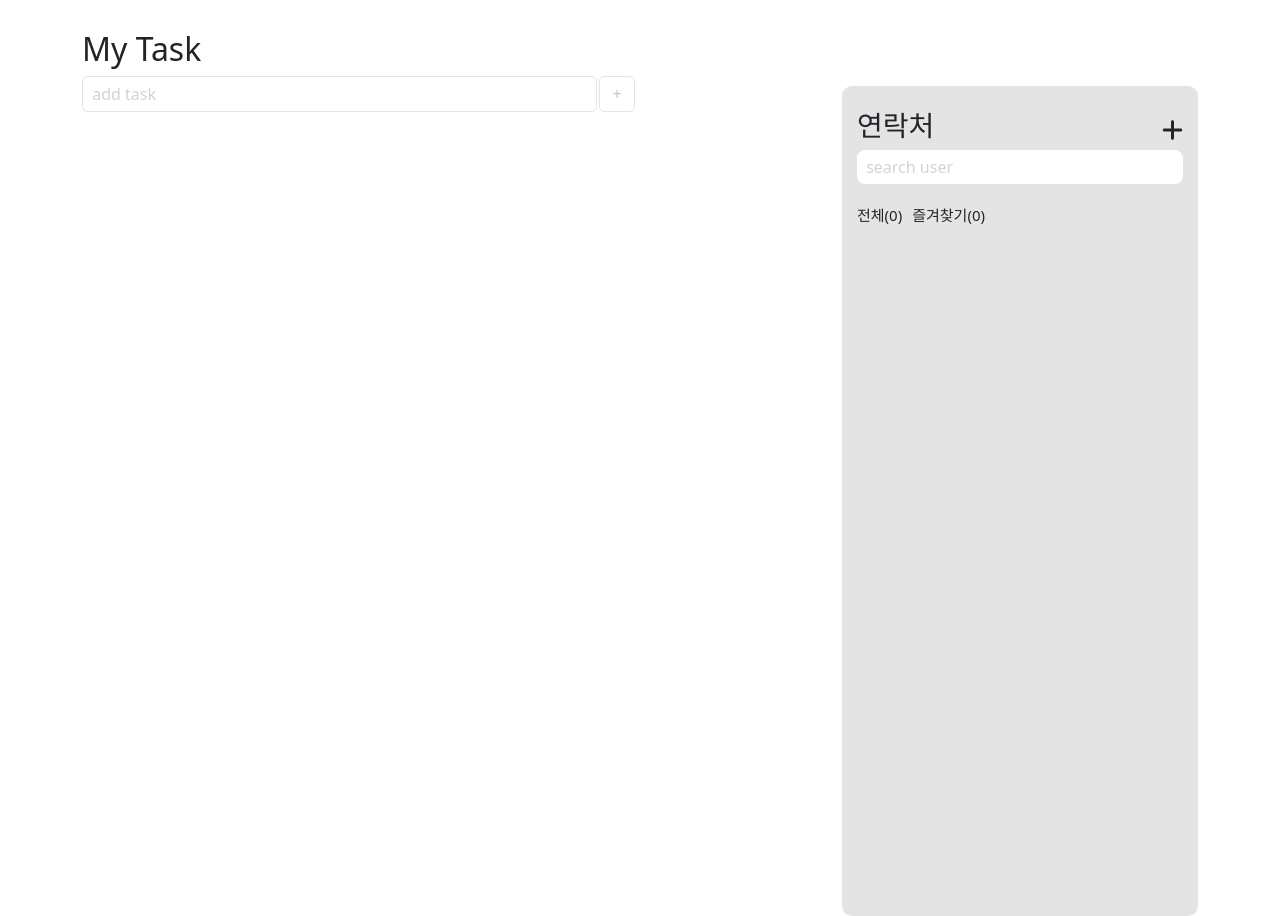
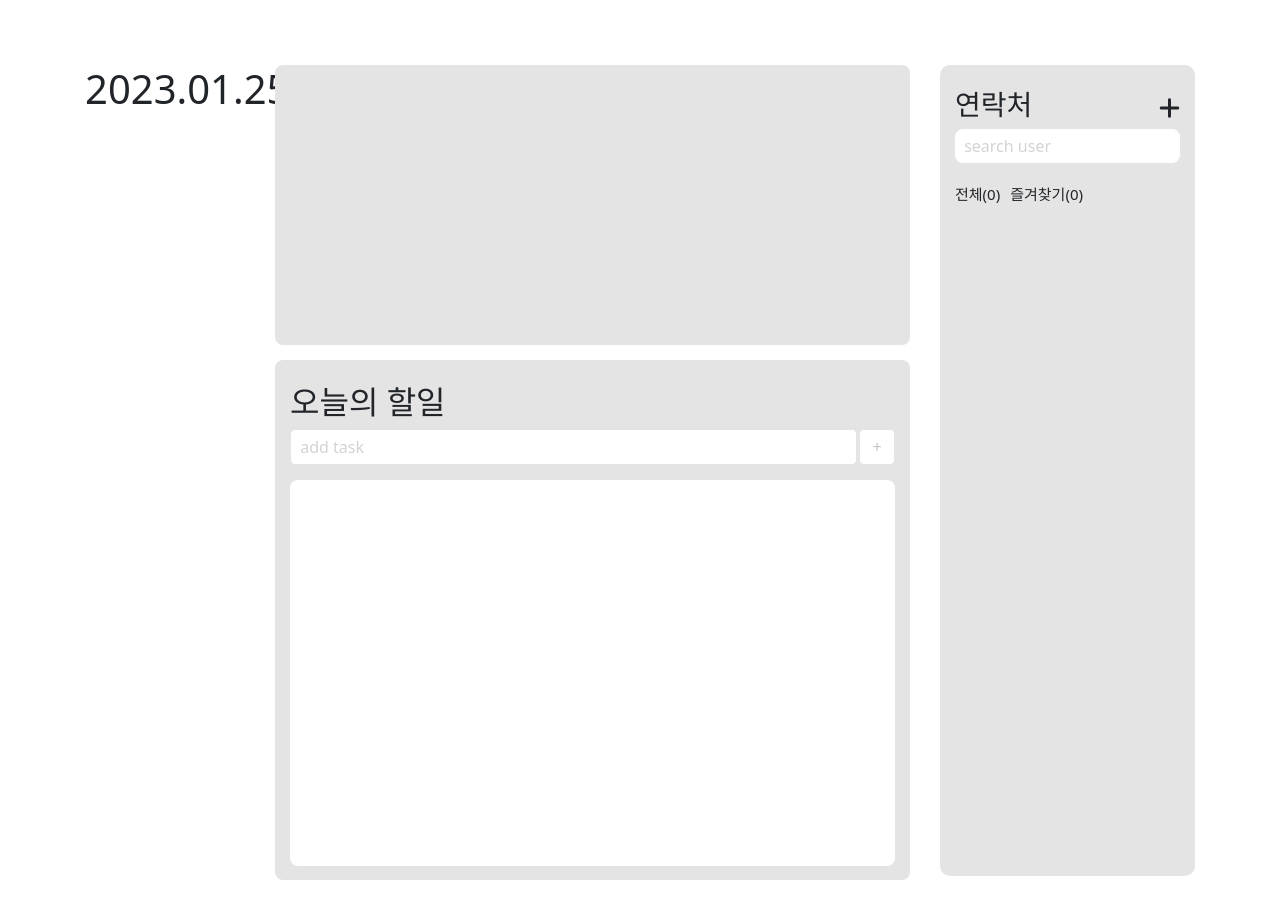
Before and after one commit to JIS0098/react-todo, a React (Create React App) app: page / in a window 1280 px wide. After the commit the page ends 880 px from the top, so only its background shows below. Built offline with nearby package versions, Linux system fonts and the light colour scheme.

Commit message:
ui 정리/ 드래그 임포턴트 만들기

```diff
--- a/src/App.css
+++ b/src/App.css
@@ -1,26 +1,73 @@
 .App {
   padding-top: 30px;
+}
+
+
+.all-screen {
+  display: flex;
+  justify-content: space-around;
+  padding-top: 20px ;
+}
+.all-screen >*{
+  padding: 15px
+}
+.task-main {
+  height: 830px;
 }
 
 .task {
   display: flex;
   justify-content: space-between;
   align-items: center;
-  padding: 3px;
-  width: 90%;
+  width: 100%;
   border-bottom: 1px solid rgb(233, 233, 233);
 }
 
 .task>* {
   margin: 0;
-  padding: 7px;
+  padding: 10px;
+}
+
+.task-important {
+  width: 100%;
+  height: 35%;
+  background-color: #e4e4e4;
+  border-radius: 8px;
+  margin-bottom: 15px;
+  box-sizing: border-box;
+}
+
+.task-board {
+  width: 100%;
+  height: 65%;
+  padding: 15px;
+  background-color: #e4e4e4;
+  border-radius: 8px;
+  padding-top: 22.5px;
+
+}
+
+.task-list {
+  padding: 0 15px;
+  background-color: white;
+  border-radius: 8px;
+  height: 80%;
+}
+
+.task-add {
+  display: flex;
+  justify-content: left;
+  align-items: center;
+  width: 100%;
+  margin-bottom: 15px;
 }
 
 p {
   font-size: 14px;
 }
 
-.number {
+
+.phone-main {
   height: 830px;
 }
 
@@ -28,36 +75,32 @@ p {
   margin-right: 20px;
 }
 
-.phone-book{
+.phone-book {
   background-color: #e4e4e4;
   border-radius: 10px;
-  margin-top: 10px;
-}
-
-.phone-book {
-  height: 100%;
   padding: 15px;
   padding-top: 22.5px;
 }
 
-.phone-save{
-  height:90%;
-  position:relative;
-  top: -767px;
-  background-color:  #e4e4e4;
+.phone-save {
+  height: 93%;
+  position: relative;
+  top: -755px;
+  background-color: #e4e4e4;
   border-radius: 10px;
   transform: scale(0);
   transition: all 0.25s;
+  opacity: 0;
 }
 
-.down{
+.down {
   opacity: 1;
   transform: scale(1);
   transition: all 0.25s;
 }
 
-.list input {
-  width: 70%;
+.task-main input {
+  width: 95%;
   padding: 5px;
   border: 1px solid rgb(228, 228, 228);
   border-radius: 5px;
@@ -76,7 +119,7 @@ input:focus {
   outline: none;
 }
 
-.list button {
+.task-main button {
   margin-left: 2px;
   width: 36px;
   height: 36px;
@@ -86,10 +129,10 @@ input:focus {
   color: rgb(197, 197, 197);
 }
 
-.list button:hover {
+.task-main button:hover {
   border: none;
-  background-color: lightgray;
-  color: rgb(136, 136, 136);
+  background-color: #be79e1;
+  color: rgb(255, 255, 255);
   transition: 0.2s;
 }
 
@@ -103,7 +146,8 @@ h2 {
   cursor: pointer;
 }
 
-.delete:hover {
+.delete:hover,
+.user-delete:hover {
   color: rgb(56, 56, 56);
   transition: all 0.4s;
 }
@@ -182,10 +226,31 @@ h5 {
   margin-top: 20px;
 
 }
-.card-list{
+
+.card-list {
   overflow-y: scroll;
   height: 650px;
 }
+
+.card-list::-webkit-scrollbar {
+  width: 8px;
+  /* 스크롤바의 너비 */
+}
+
+.card-list::-webkit-scrollbar-thumb {
+  height: 30%;
+  /* 스크롤바의 길이 */
+  background: rgb(138, 138, 138);
+  /* 스크롤바의 색상 */
+  border-radius: 10px;
+
+}
+
+.card-list::-webkit-scrollbar-track {
+  background: rgba(138, 138, 138, 0.1);
+  /*스크롤바 뒷 배경 색상*/
+}
+
 .user-menu {
   display: flex;
   justify-content: left;
@@ -203,8 +268,6 @@ h5 {
 .save>* {
   margin-bottom: 8px;
 }
-
-
 
 .save div input {
   width: 100%;
@@ -236,13 +299,19 @@ h5 {
 }
 
 .heart {
-  padding-right: 5px;
+  padding-right: 7px;
   font-size: 18px;
   color: #e4e4e4;
   transition: all 0.2s;
 
 }
-.favorite{
-  color:purple;
+
+.favorite {
+  color: #be79e1;
   transition: all 0.4s;
 }
+
+.user-delete {
+  font-size: 19px;
+  color: #e4e4e4;
+}
--- a/src/App.js
+++ b/src/App.js
@@ -4,9 +4,8 @@ import "./App.css";
 import { useEffect, useState } from "react";
 import Form from 'react-bootstrap/Form';
 import { FontAwesomeIcon } from "@fortawesome/react-fontawesome";
-import { faEraser, faL } from "@fortawesome/free-solid-svg-icons";
-import { faPhone, faEnvelope, faMapMarkerAlt, faPlus ,faHeart } from "@fortawesome/free-solid-svg-icons";
-
+import { faEraser, faL, faTimes } from "@fortawesome/free-solid-svg-icons";
+import { faPhone, faEnvelope, faMapMarkerAlt, faPlus, faHeart, faTimesCircle } from "@fortawesome/free-solid-svg-icons";
 
 function App() {
   var newID = function () { return Math.random().toString(36).substr(2, 16); }
@@ -19,10 +18,10 @@ function App() {
     tel: '',
     email: '',
     company: '',
-    favorite:false
+    favorite: false
   });
-  let [favorite, setFavorite] =useState(false);
-  let [saveOn, setSaveOn] =useState(false)
+  let [favorite, setFavorite] = useState(false);
+  let [saveOn, setSaveOn] = useState(false)
   let { name, tel, email, company } = inputs;
 
   let onChange = (e) => {
@@ -34,8 +33,8 @@ function App() {
 
   };
   let count = 0
-    userList.map((a)=>{
-    if(a.favorite){count++}
+  userList.map((a) => {
+    if (a.favorite) { count++ }
   })
 
   const onReset = () => {
@@ -75,11 +74,19 @@ function App() {
 
   return (
     <div className="App">
-      <Container>
-        <Row>
-          <h2>My Task</h2>
-          <Col className="list" lg={8}>
-            <input className="add-task" onClick={(e) => {
+      <Container className="all">
+        <Row className="all-screen">
+          <Col className="day-main" lg={2}>
+            <h1>2023.01.25</h1>
+          </Col>
+          <Col className="task-main" lg={7}>
+            <div className="task-important">
+
+            </div>
+            <div className="task-board">
+              <h2>오늘의 할일</h2>
+              <div className="task-add">
+                <input onClick={(e) => {
                   if (e.target.value) {
                     e.target.value.innerText = ""
                   }
@@ -97,15 +104,17 @@ function App() {
                   setTask([...todoList])
                   localStorage.setItem('todoList', JSON.stringify(todoList))
                 }}>+</button>
-            <div className="taskList">
+              </div>
+              <div className="task-list">
                 {
                   task.map((a) => {
                     return <Task task={a} setTask={setTask} />
                   })
                 }
               </div>
+            </div>
           </Col>
-          <Col className="number" lg={4}>
+          <Col className="phone-main" lg={3}>
             <div className="phone-book">
               <div className="phone-book-header">
                 <h3>연락처</h3>
@@ -119,26 +128,26 @@ function App() {
               </div>
               <div className="user-list">
                 <div className="user-menu">
-                  <div onClick={()=>{
+                  <div onClick={() => {
                     setFavorite(false)
                   }} >전체({userList.length})</div>
-                  <div onClick={()=>{
+                  <div onClick={() => {
                     setFavorite(true);
                   }}>즐겨찾기({count})</div>
                 </div>
                 <div className="card-list">
                   {
-                  favorite===false?
-                  userList.map((a)=>{
-                    return(
-                      <Card user={a}  setUserList={setUserList}/>
+                    favorite === false ?
+                      userList.map((a) => {
+                        return (
+                          <Card user={a} setUserList={setUserList} />
                         )
                       })
-                  : userList.map((a)=>{
-                    return(
-                     a.favorite?
-                      <Card user={a}  setUserList={setUserList}/>
-                      :""
+                      : userList.map((a) => {
+                        return (
+                          a.favorite ?
+                            <Card user={a} setUserList={setUserList} />
+                            : ""
                         )
                       })
                   }
@@ -146,7 +155,7 @@ function App() {
 
               </div>
             </div>
-                <div className={`phone-save ${saveOn? 'down':''}`}>
+            <div className={`phone-save ${saveOn ? 'down' : ''}`}>
               <div className="save">
                 <div>
                   <div>이름</div>
@@ -165,7 +174,7 @@ function App() {
                   <input name="company" onChange={onChange} value={company} type="text" placeholder="소속을 입력해주세요." />
                 </div>
                 <div className="save-but">
-                      <button onClick={()=>{
+                  <button onClick={() => {
                     setSaveOn(false);
                     onReset();
                   }}>저장</button>
@@ -186,20 +195,17 @@ function App() {
 
 
 function Task({ task, setTask }) {
-  let [fade, setFade] = useState('')
   let todoList = JSON.parse(localStorage.getItem('todoList'))
   let index = todoList.findIndex((a) => {
     return a.id === task.id
   })
 
-
-
   return (
     <div className={`task start ${task.isComplete ? "done" : ""}`}>
       <Form.Check onClick={() => {
         let copy = [...todoList]
-        copy[index].isComplete == false?
-        copy[index].isComplete = true:copy[index].isComplete = false
+        copy[index].isComplete == false ?
+          copy[index].isComplete = true : copy[index].isComplete = false
         setTask([...copy])
         localStorage.setItem('todoList', JSON.stringify(copy));
       }} className="task-check" />
@@ -215,7 +221,7 @@ function Task({ task, setTask }) {
 
 
 
-function Card({user,setUserList}) {
+function Card({ user, setUserList }) {
   let userList = JSON.parse(localStorage.getItem('userList'))
   let index = userList.findIndex((a) => {
     return a.tel == user.tel
@@ -224,13 +230,21 @@ function Card({user,setUserList}) {
     <div className="user">
       <div className="user-header">
         <h5>{user.name}</h5>
-      <FontAwesomeIcon onClick={()=>{
+        <div className="user-header-icon">
+          <FontAwesomeIcon onClick={() => {
             let copy = [...userList]
-        copy[index].favorite ==false?
-        copy[index].favorite=true:copy[index].favorite=false
+            copy[index].favorite == false ?
+              copy[index].favorite = true : copy[index].favorite = false
             setUserList(copy)
             localStorage.setItem('userList', JSON.stringify(copy));
-      }} icon={faHeart} className={`heart ${user.favorite ? "favorite" : ""}`}/>
+          }} icon={faHeart} className={`heart ${user.favorite ? "favorite" : ""}`} />
+          <FontAwesomeIcon onClick={() => {
+            let copy = [...userList]
+            copy.splice([index], 1)
+            setUserList(copy)
+            localStorage.setItem('userList', JSON.stringify(copy));
+          }} icon={faTimesCircle} className="user-delete" />
+        </div>
       </div>
       <div className="line"></div>
       <div className="user-information">
```
Lines whose indentation alone changed are shown as unchanged.
